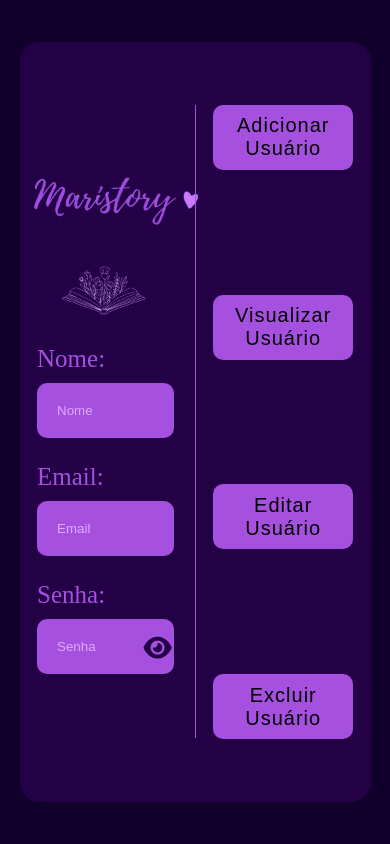
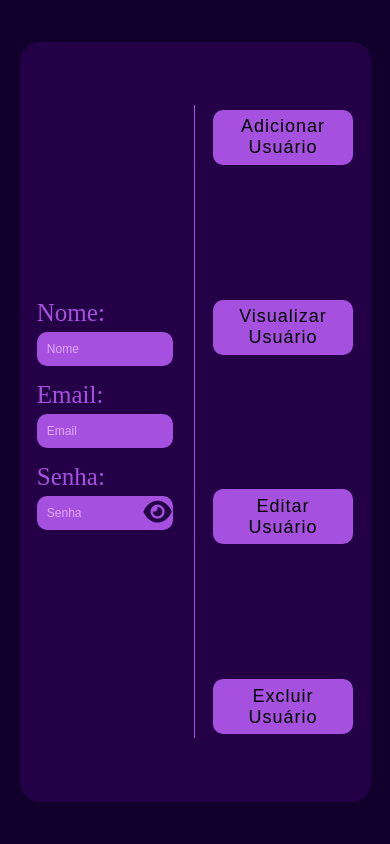
Before and after one commit to MarianaSiano/Mariatory, a PHP site: page /app/views/admin/formUser.html in a window 390 px wide. Run offline with PHP 8.4, Linux system fonts and the light colour scheme.

Commit message:
Responsividade do formUser

```diff
--- a/app/views/admin/formUser.html
+++ b/app/views/admin/formUser.html
@@ -37,7 +37,7 @@
                 </div>
             </form>
 
-        </div>
+        </div><!-- left-container -->
 
         <div id="linha-vertical"></div>
 
@@ -46,11 +46,11 @@
             <button>Adicionar Usuário</button>
             <button>Visualizar Usuário</button>
             <button>Editar Usuário</button>
-            <button id="excluirUsuario">Excluir Usuário</button>
+            <button>Excluir Usuário</button>
 
-        </div>
+        </div><!-- right-container -->
 
-    </div>
+    </div><!-- container -->
 
     <script src="/public/js/formUser.js"></script>
 
--- a/public/css/formUser.css
+++ b/public/css/formUser.css
@@ -56,15 +56,15 @@ body {
     align-items: flex-start;
 
     font-size: 25px;
+    box-sizing: border-box;
 }
 
 .text-field > label {
     color: #A650DF;
-
     margin-bottom: 10px;
 }
 
-.text-field input {
+.text-field > input {
     border: none;
     outline: none;
 
@@ -75,7 +75,7 @@ body {
 
     background-color: #A650DF;
     color: white;
-    font-size: 12;
+    font-size: 12px;
 
     box-sizing: border-box;
 }
@@ -141,3 +141,100 @@ body {
 .right-container > button:hover {
     opacity: 0.7;
 }
+
+@media screen and (max-width: 500px) {
+
+    .left-container > img {
+        display: none;
+    }
+
+    .text-field > label {
+        margin-bottom: 5px;
+    }
+
+    .text-field > input {
+        padding: 10px;
+        margin-bottom: 15px;
+        width: 35vw;
+    }
+
+    .right-container {
+        justify-content: space-between;
+        align-items: center;
+    }
+
+    .right-container > button {
+        height: 55px;
+        font-size: 18px;
+    }
+
+}
+
+@media screen and (max-height: 600px) {
+
+    .text-field > label {
+        margin-bottom: 5px;
+    }
+
+    .text-field > input {
+        padding: 10px;
+        margin-bottom: 15px;
+        width: 35vw;
+    }
+}
+
+@media screen and (max-height: 500px) {
+
+    .left-container > img {
+        display: none;
+    }
+
+    .right-container > button {
+        height: 55px;
+        font-size: 18px;
+    }
+
+    .text-field > label {
+        font-size: 18px;
+    }
+
+    .fa-eye {
+        font-size: 18px;
+    }
+}
+
+@media screen and (max-height: 350px) {
+
+    .right-container > button {
+        height: 45px;
+        font-size: 16px;
+    }
+
+    .text-field > input {
+        font-size: 10px;
+    }
+
+    .text-field > label {
+        font-size: 16px;
+    }
+
+    .fa-eye {
+        font-size: 16px;
+    }
+}
+
+@media screen and (max-height: 275px) {
+
+    .right-container > button {
+        height: 35px;
+        font-size: 14px;
+    }
+
+    .text-field > label {
+        font-size: 14px;
+    }
+
+    .fa-eye {
+        font-size: 14px;
+    }
+}
--- a/public/js/formUser.js
+++ b/public/js/formUser.js
@@ -1,6 +1,5 @@
 //Variável para visualizar a senha
 let btn = document.querySelector('.fa-eye');
-let modal = document.querySelector()
 
 //Funcionalidade para visualizar a senha
 btn.addEventListener('click', ()=>{
@@ -14,5 +13,3 @@ btn.addEventListener('click', ()=>{
     }
 
 });
-
-alert('Você precisa estar logado para acessar essa página.');
```
